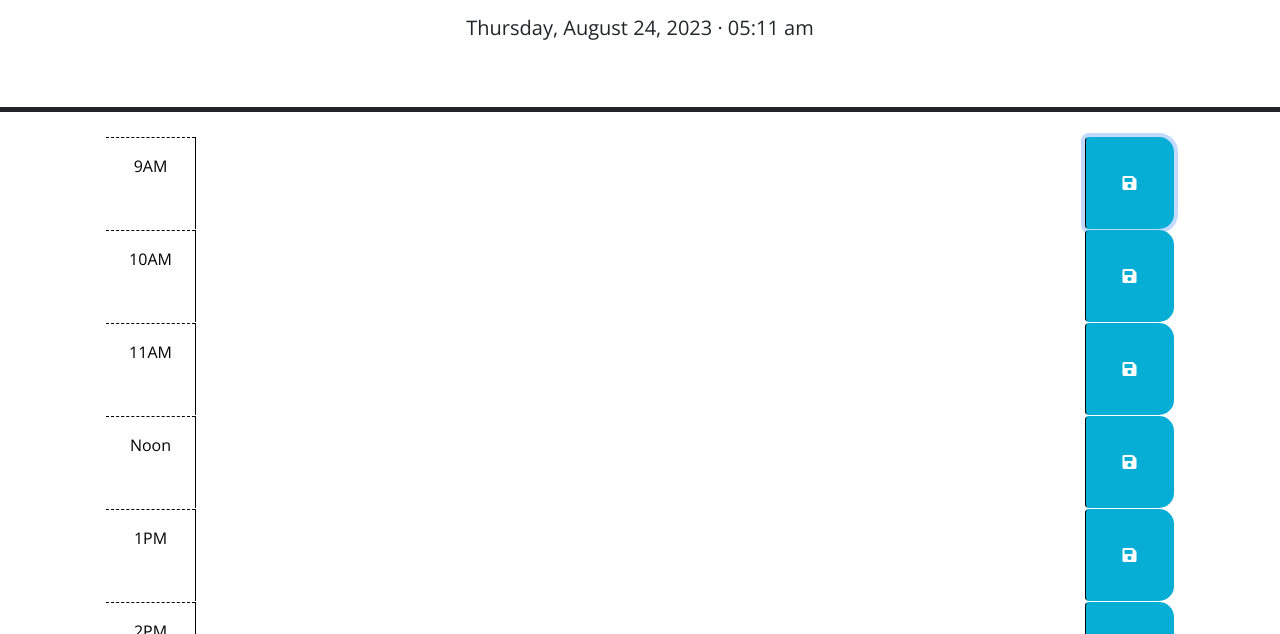
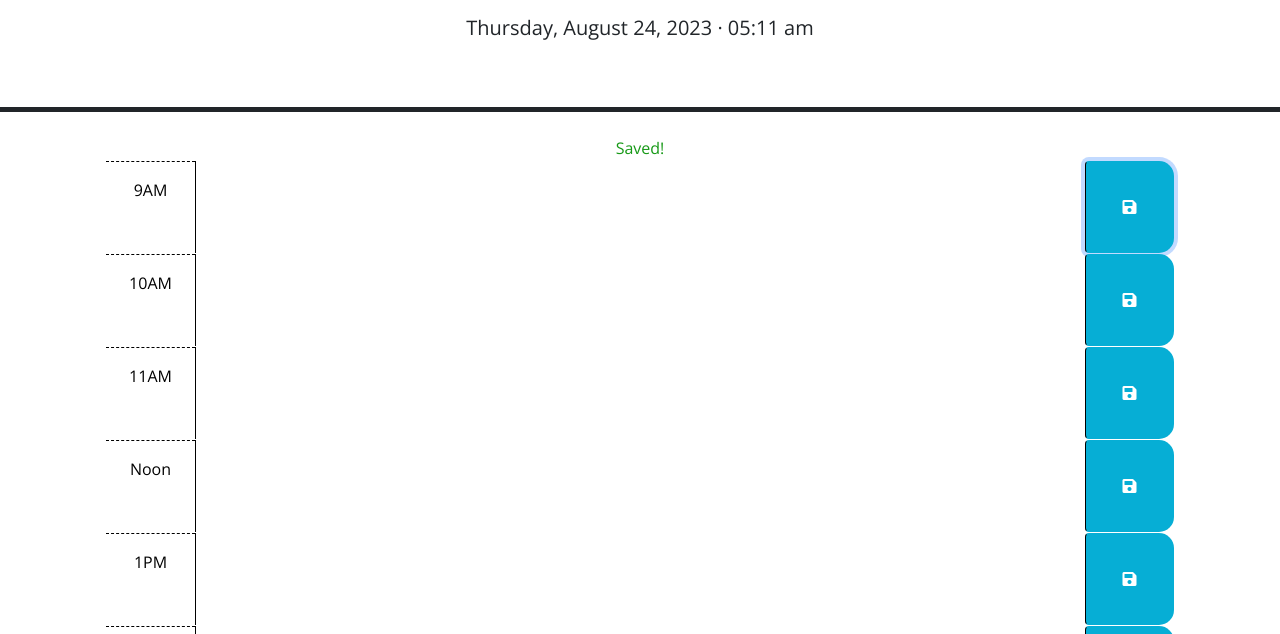
Before and after one commit to lenzlee/workday-scheduler, a plain HTML site: page index.html in a window 1280 px wide. Both pictures are taken after a click on the button 1129 px from the left and 348 px from the top of the page. Shown: the part 166-800 px from the top of the page. Drawn offline with nearby package versions, Linux system fonts and the light colour scheme.

Commit message:
edit files

```diff
--- a/index.html
+++ b/index.html
@@ -31,19 +31,20 @@
       <p class="lead"><span id="currentDay"></span> &middot; <span id="currentTime"></span></p>
     </header>
 
-    <section id="statusWindow">
+    <section id="statusWindow" class="statusMessage">
 <!-- status message goes here -->
+Saved!
     </section>
 
-    <div class="container-lg px-5">
-
-<!-- JS should add:
+    <!-- JS should add:
   class = "past" for past time block
   class = "present" for present time block
   class = "future" for future time block
 
   add/remove these classes on each div by comparing the hour in the id to the current hour
 -->
+
+    <div class="container-lg px-5">
 
       <div id="hour-9" class="row time-block">
         <div class="col-2 col-md-1 hour text-center py-3">9AM</div>
--- a/script.js
+++ b/script.js
@@ -7,9 +7,45 @@ $(document).ready(function () {
   // display current date and time
   $('#currentDay').text(dayjs().format('dddd, MMMM D, YYYY'));
   $('#currentTime').text(dayjs().format('hh:mm a'));
+
+  // function for when the saveBtn is clicked
+  $('.saveBtn').on('click', function () {
+
+  //get user input event, time of day, and save in localStorage
+
+  var userInput = $(this).siblings('textarea').val();
+  var currentTime = $(this).parent().attr('id');
+
+  localStorage.setItem(currentTime, userInput);
+
+  //display status Message when event and time data is saved to localStorage
+
+  $('.statusMessage').addClass('show');
+
+  /* setTimeout(function () {
+    $('.statusMessage').removeClass('show');
+  }, 5000); */
+
 });
 
+// load data from localStorage
+$('#hour-9 .description').val(localStorage.getItem('hour-9'));
+$('#hour-10 .description').val(localStorage.getItem('hour-10'));
+$('#hour-11 .description').val(localStorage.getItem('hour-11'));
+$('#hour-noon .description').val(localStorage.getItem('hour-noon'));
+$('#hour-1pm .description').val(localStorage.getItem('hour-1pm'));
+$('#hour-2pm .description').val(localStorage.getItem('hour-2pm'));
+$('#hour-3pm .description').val(localStorage.getItem('hour-3pm'));
+$('#hour-4pm .description').val(localStorage.getItem('hour-4pm'));
+$('#hour-5pm .description').val(localStorage.getItem('hour-5pm'));
+
+});
+
+// function for color coding past, present, and future events
 $(function () {
+
+});
+
   // TODO: Add a listener for click events on the save button. This code should
   // use the id in the containing time-block as a key to save the user input in
   // local storage. HINT: What does `this` reference in the click listener
@@ -17,15 +53,15 @@ $(function () {
   // time-block containing the button that was clicked? How might the id be
   // useful when saving the description in local storage?
   //
+
   // TODO: Add code to apply the past, present, or future class to each time
   // block by comparing the id to the current hour. HINTS: How can the id
   // attribute of each time-block be used to conditionally add or remove the
   // past, present, and future classes? How can Day.js be used to get the
   // current hour in 24-hour time?
   //
+
   // TODO: Add code to get any user input that was saved in localStorage and set
   // the values of the corresponding textarea elements. HINT: How can the id
   // attribute of each time-block be used to do this?
   //
-  // TODO: Add code to display the current date in the header of the page.
-});
--- a/style.css
+++ b/style.css
@@ -57,3 +57,17 @@ textarea {
   font-size: 20px;
   transition: all 0.3s ease-in-out;
 }
+
+#statusWindow {
+  margin: 0 auto;
+  text-align: center;
+}
+
+.statusMessage {
+  display: none;
+  color: #179917;
+}
+
+.show {
+  display: block;
+}
```
